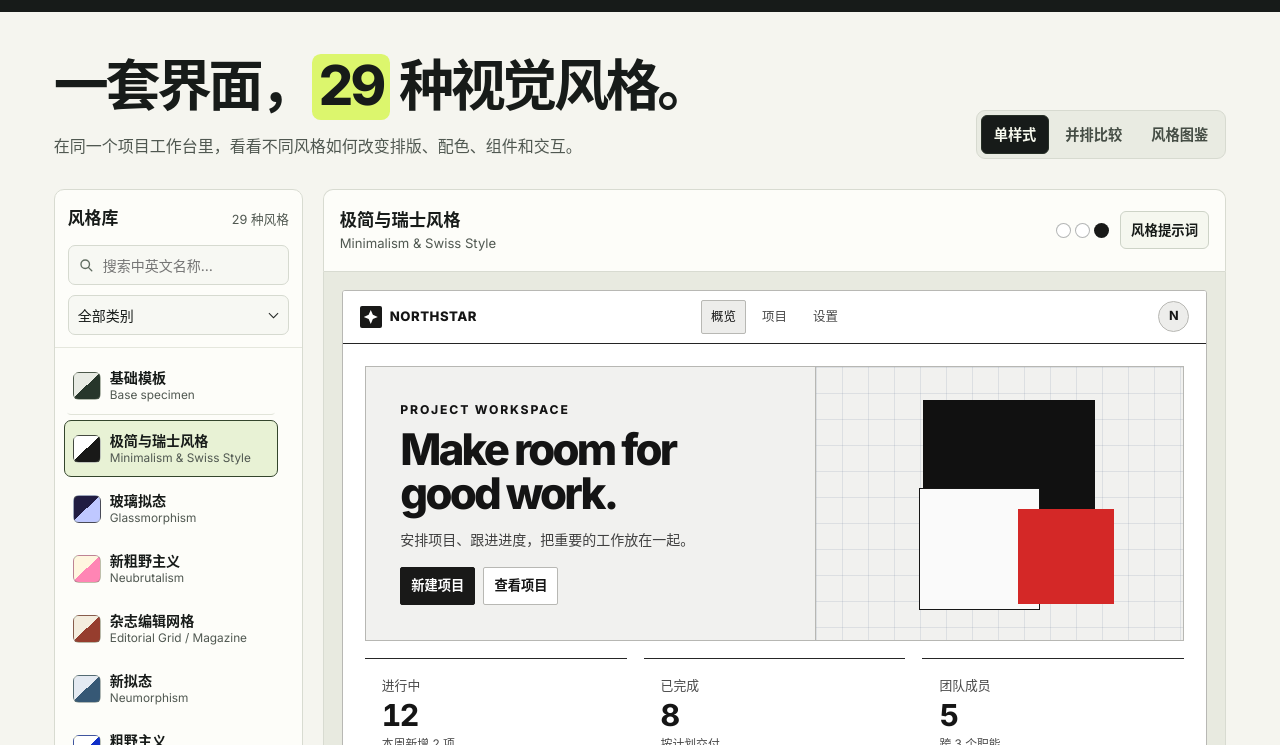
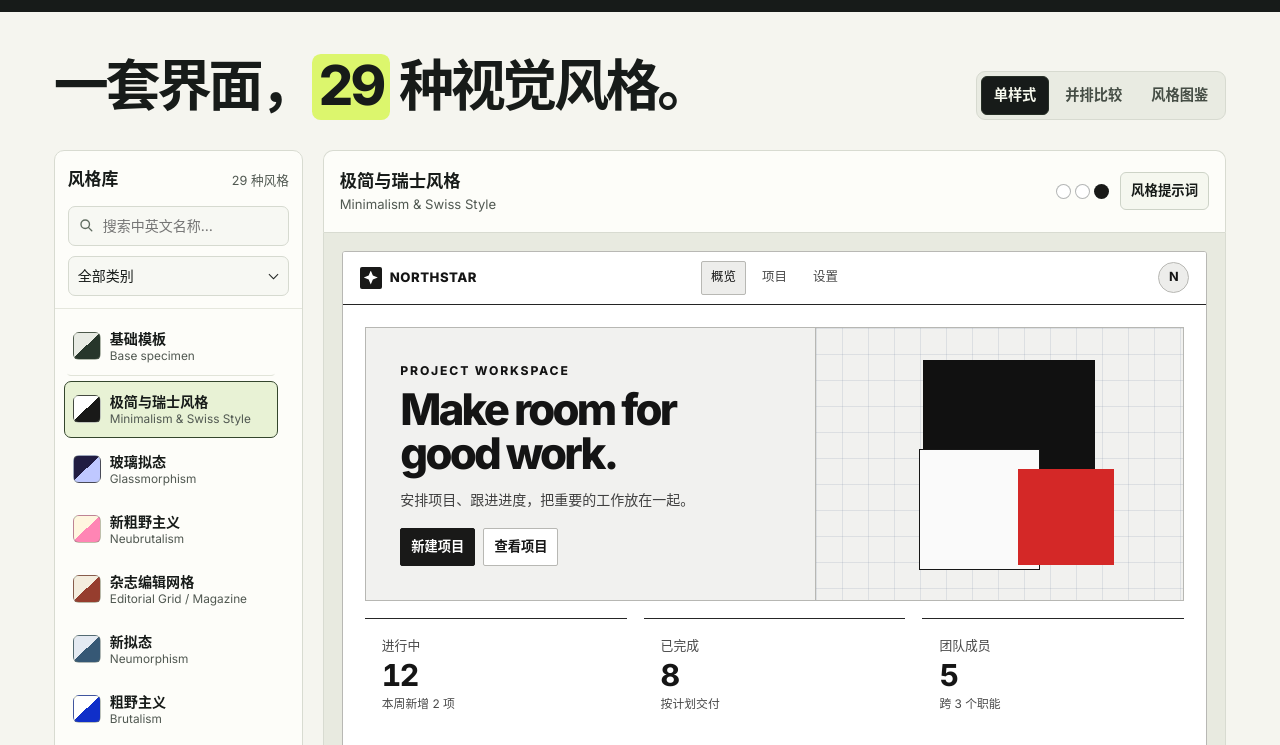
Before and after one commit to yangziyan123/ui-style-lab, a plain HTML site: page dist/index.html in a window 1280 px wide. Shown: the part 50-795 px from the top of the page. Drawn offline with Linux system fonts and the light colour scheme.

Commit message:
Update Site source

```diff
--- a/dist/index.html
+++ b/dist/index.html
@@ -30,7 +30,6 @@
     <div class="intro">
       <div>
         <h1>一套界面，<span data-catalog-total>29</span> 种视觉风格。</h1>
-        <p>在同一个项目工作台里，看看不同风格如何改变排版、配色、组件和交互。</p>
       </div>
       <div class="view-modes" role="group" aria-label="查看方式">
         <button type="button" data-view="preview" aria-pressed="true">单样式</button>
```
